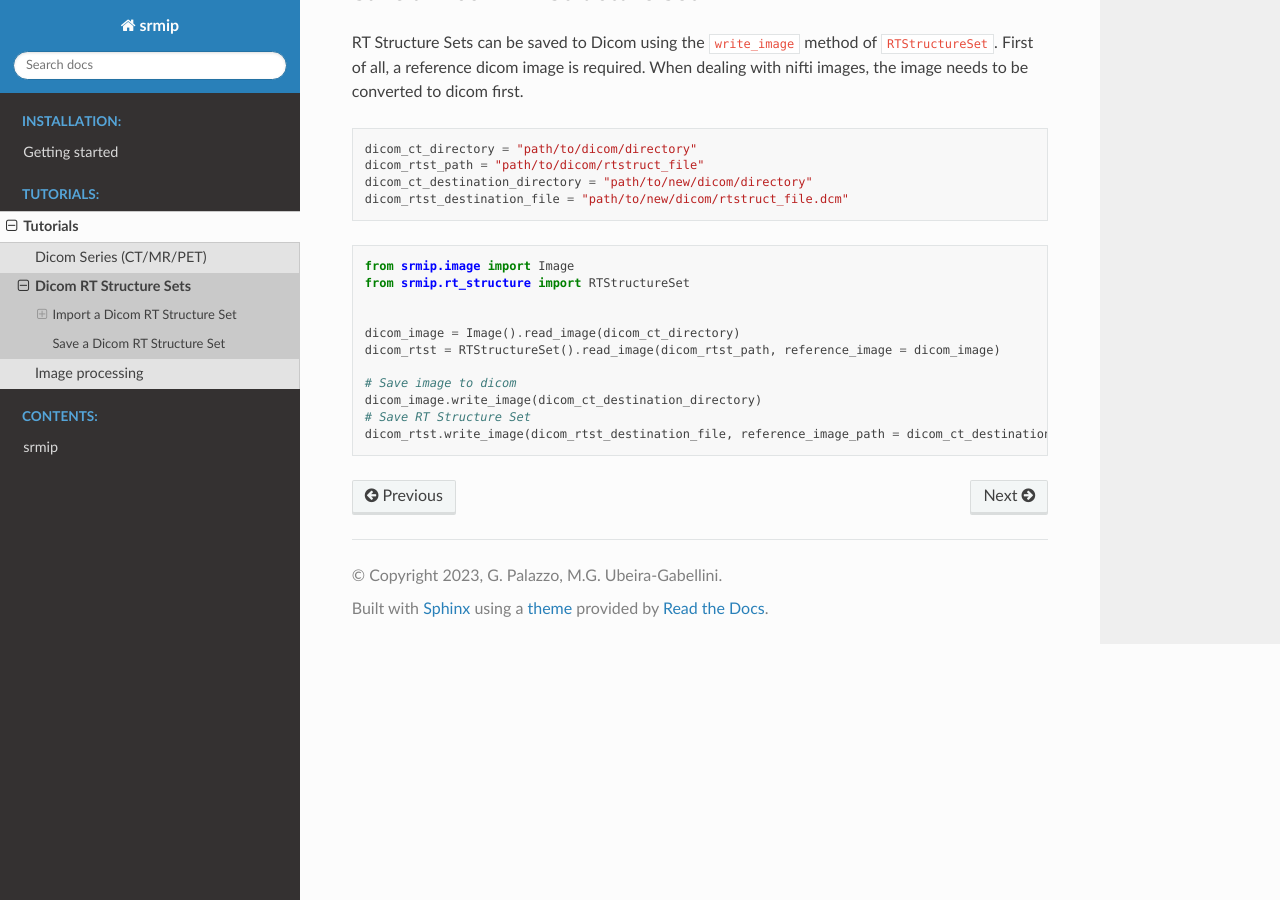
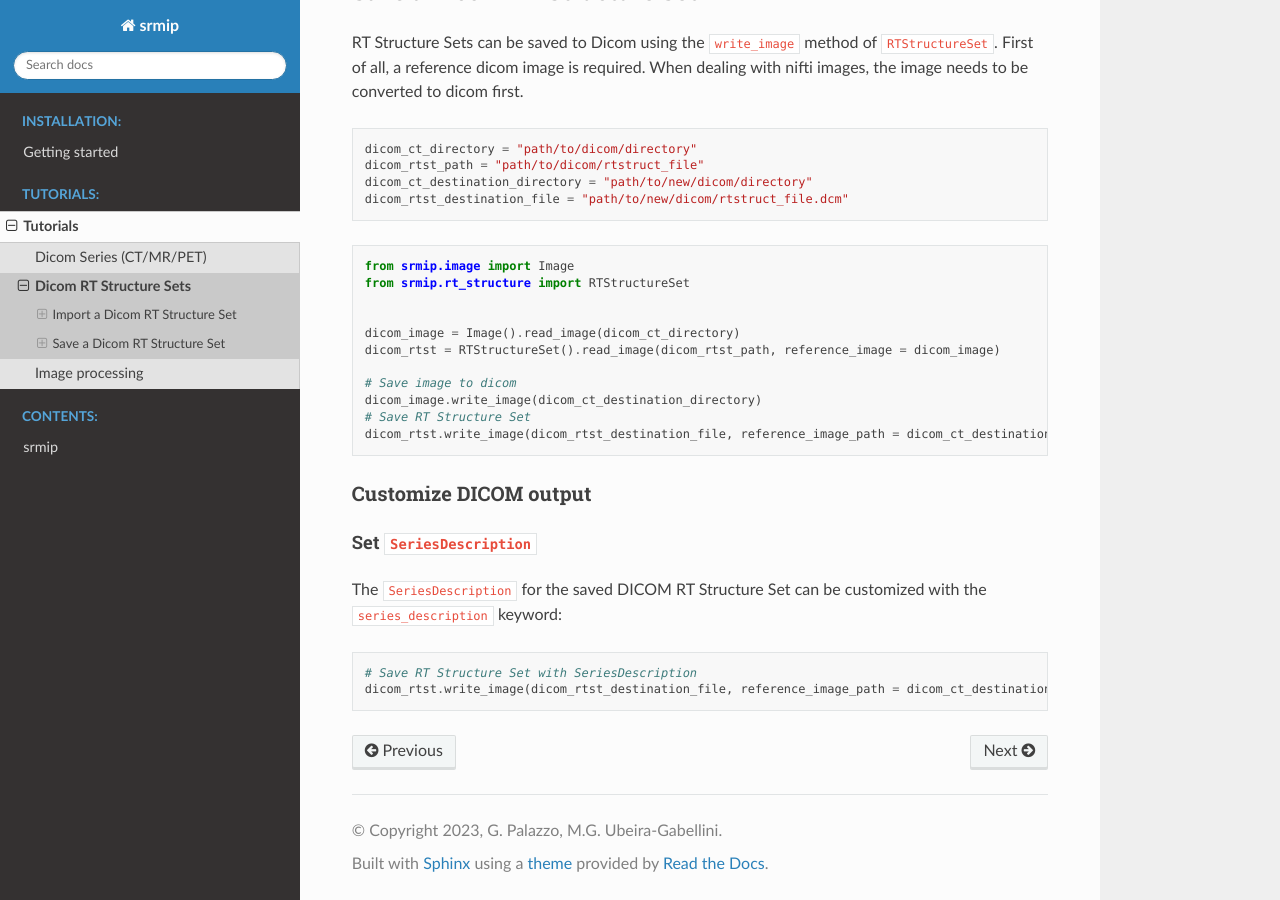
Before and after one commit to pymaitre/resmip, a Sphinx documentation site: the page built from docs/source/tutorials/dicom_rtstruct.rst, in a window 1280 px wide and 900 px high, scrolled down 1375 px. Built offline with Sphinx 7.4.7 and the Read the Docs theme 3.1.0, drawn with Linux system fonts in a browser that asks for light colours.

Commit message:
docs: Added documentation for saving RTst files with custom SeriesDescription

```diff
--- a/docs/source/tutorials/dicom_rtstruct.rst
+++ b/docs/source/tutorials/dicom_rtstruct.rst
@@ -78,7 +78,6 @@ Regular expressions are supported too.
 
     dict_keys(['GTV-1'])
 
-
 Save a Dicom RT Structure Set
 -----------------------------
 
@@ -120,6 +119,20 @@ First of all, a reference dicom image is required. When dealing with nifti image
     # Save RT Structure Set
     dicom_rtst.write_image(dicom_rtst_destination_file, reference_image_path = dicom_ct_destination_directory)
 
+Customize DICOM output
+^^^^^^^^^^^^^^^^^^^^^^
+
+Set ``SeriesDescription``
+~~~~~~~~~~~~~~~~~~~~~~~~~
+
+The ``SeriesDescription`` for the saved DICOM RT Structure Set can be customized with
+the ``series_description`` keyword:
+
+.. testcode:: python
+
+    # Save RT Structure Set with SeriesDescription
+    dicom_rtst.write_image(dicom_rtst_destination_file, reference_image_path = dicom_ct_destination_directory, series_description = "CustomSeriesDescription")
+
 ..
     Cleanup block below
 
```
